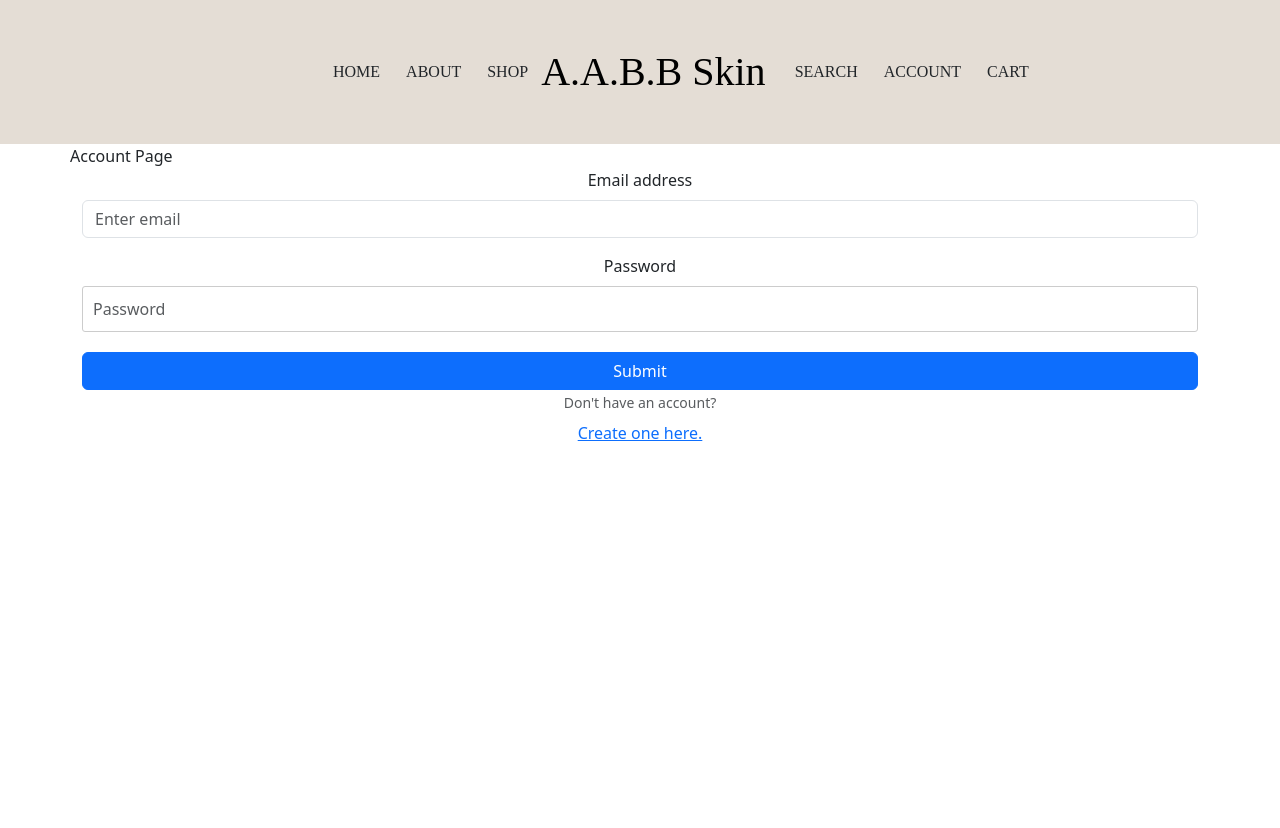
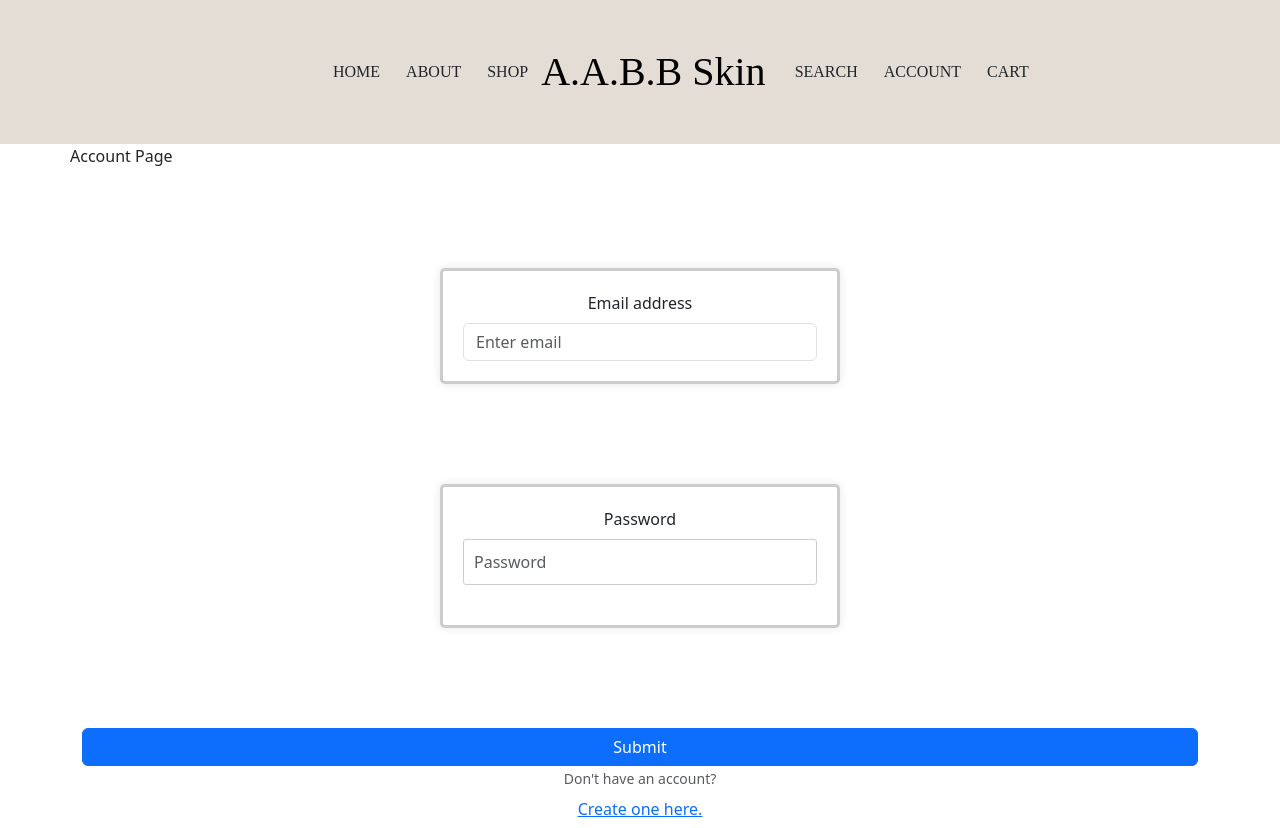
Before and after one commit to Three-cats-and-an-owl/Website-Front-End, a React (Create React App) app in the folder beauty/: page /Account in a window 1280 px wide. Before the commit the page ends 800 px from the top, so only its background shows below. Built offline with nearby package versions, Linux system fonts and the light colour scheme.

Commit message:
Update Account Login.js

```diff
--- a/beauty/src/pages/Account Login.js
+++ b/beauty/src/pages/Account Login.js
@@ -8,47 +8,21 @@ import './Account.css';
 const AccountLogin = () => {
     return (
         <Form>
-            <Form.Group className="mb-3" controlId="formBasicEmail">
+            <Form.Group className="login-container" controlId="formBasicEmail">
                 <Form.Label>Email address</Form.Label>
                 <Form.Control type="email" placeholder="Enter email"/>
             </Form.Group>
-
-            <Form.Group className="mb-3" controlId="formBasicPassword">
+            <Form.Group className="login-container" controlId="formBasicPassword">
                 <Form.Label>Password</Form.Label>
                 <Form.Control type="password" placeholder="Password"/>
             </Form.Group>
             <Button variant="primary" type="submit">
                 Submit
             </Button>
-            <Form.Text className="text-muted">
+            <Form.Text className="button">
                 Don't have an account? <Button variant="link">Create one here.</Button>
             </Form.Text>
         </Form>
     );
 }
 export default AccountLogin;
-
-    // <div className="login-container">
-    // function LoginForm() {
-    //     return (
-    //         <Form>
-    //             <Form.Group className="mb-3" controlId="formBasicEmail">
-    //                 <Form.Label>Email address</Form.Label>
-    //                 <Form.Control type="email" placeholder="Enter email"/>
-    //             </Form.Group>
-    //
-    //             <Form.Group className="mb-3" controlId="formBasicPassword">
-    //                 <Form.Label>Password</Form.Label>
-    //                 <Form.Control type="password" placeholder="Password"/>
-    //             </Form.Group>
-    //             <Button variant="primary" type="submit">
-    //                 Submit
-    //             </Button>
-    //             <Form.Text className="text-muted">
-    //                 Don't have an account? <Button variant="link">Create one here.</Button>
-    //             </Form.Text>
-    //         </Form>
-    //
-    //
-    //     );
-    // }export default LoginForm;
```
